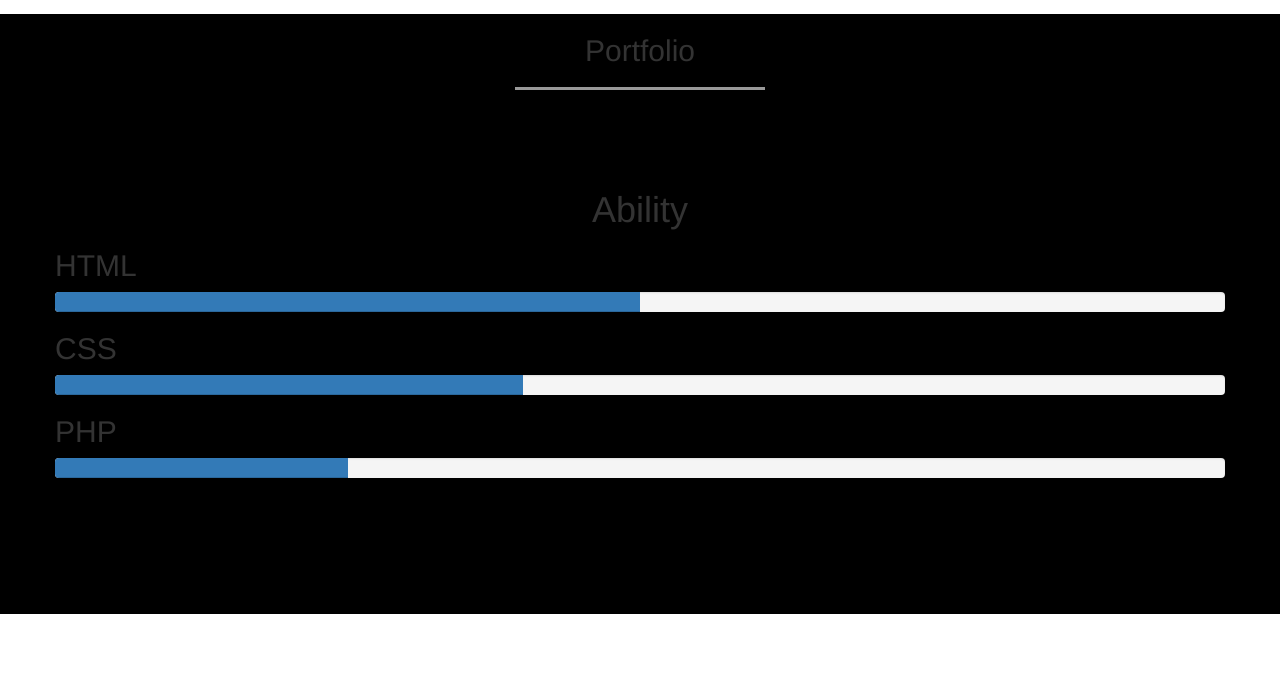
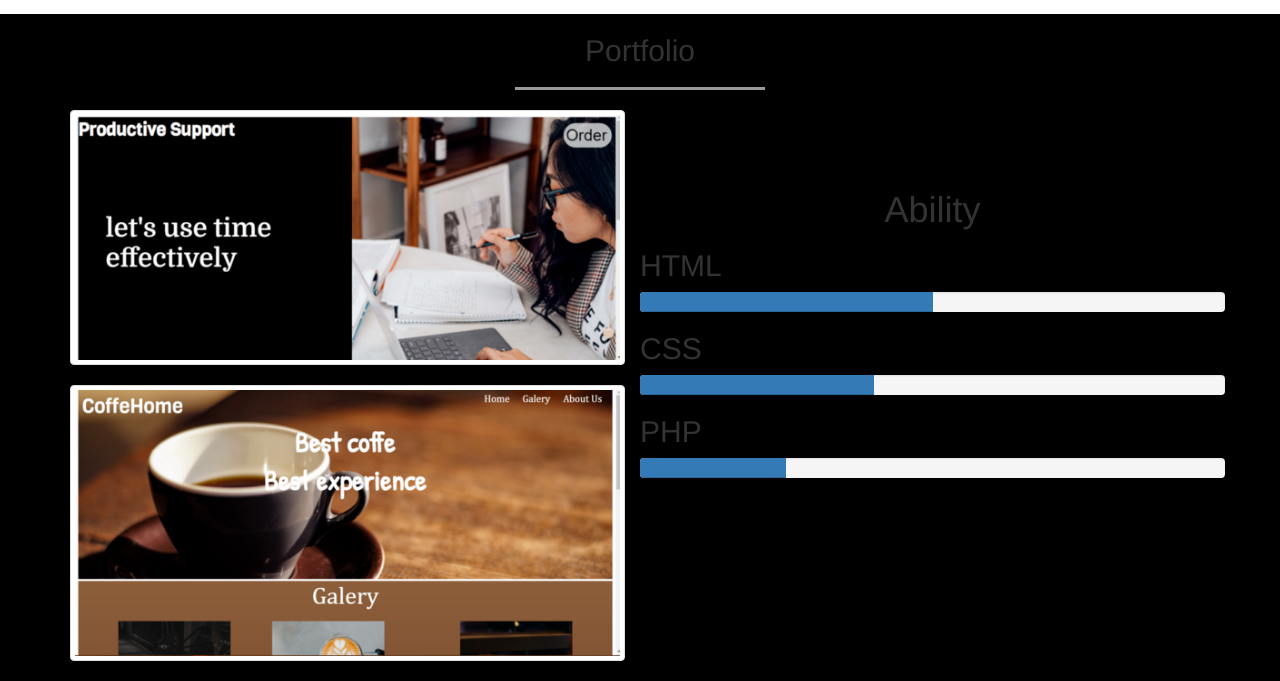
Before and after one commit to Angelina-a11y/Portfolio.github.io, a plain HTML site: page index.html in a window 1280 px wide. Shown: the part 1053-1734 px from the top of the page. Before the commit the page ends 1667 px from the top, so only its background shows below. Drawn offline with nearby package versions, Linux system fonts and the light colour scheme.

Commit message:
Update index.html

```diff
--- a/index.html
+++ b/index.html
@@ -108,9 +108,12 @@
 
             <div class="row">
                 <div class="col-sm-6">
-                      <class="img-thumbnail"img src="img/portfolio/web1.png" alt="web1">
-                        <class="img-thumbnail"img src="img/portfolio/web2.png" alt="web2">
-
+                  <a href ="" class="thumbnail">
+                      <img src="img/portfolio/web1.png" alt="web1">
+                  </a>
+                  <a href ="" class="thumbnail">
+                        <img src="img/portfolio/web2.png" alt="web2">
+                  </a>
                 </div>
 
                 <br>
```
